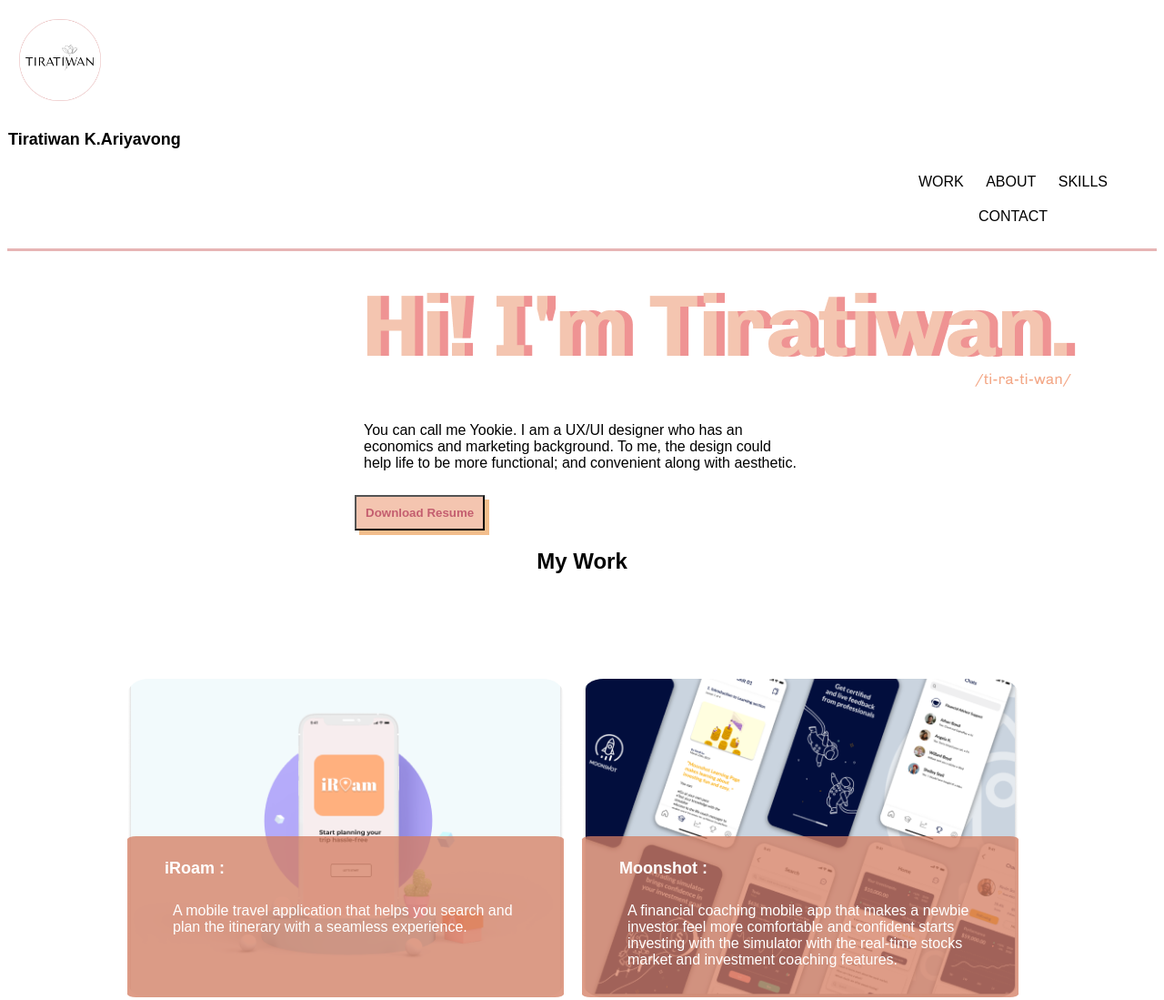
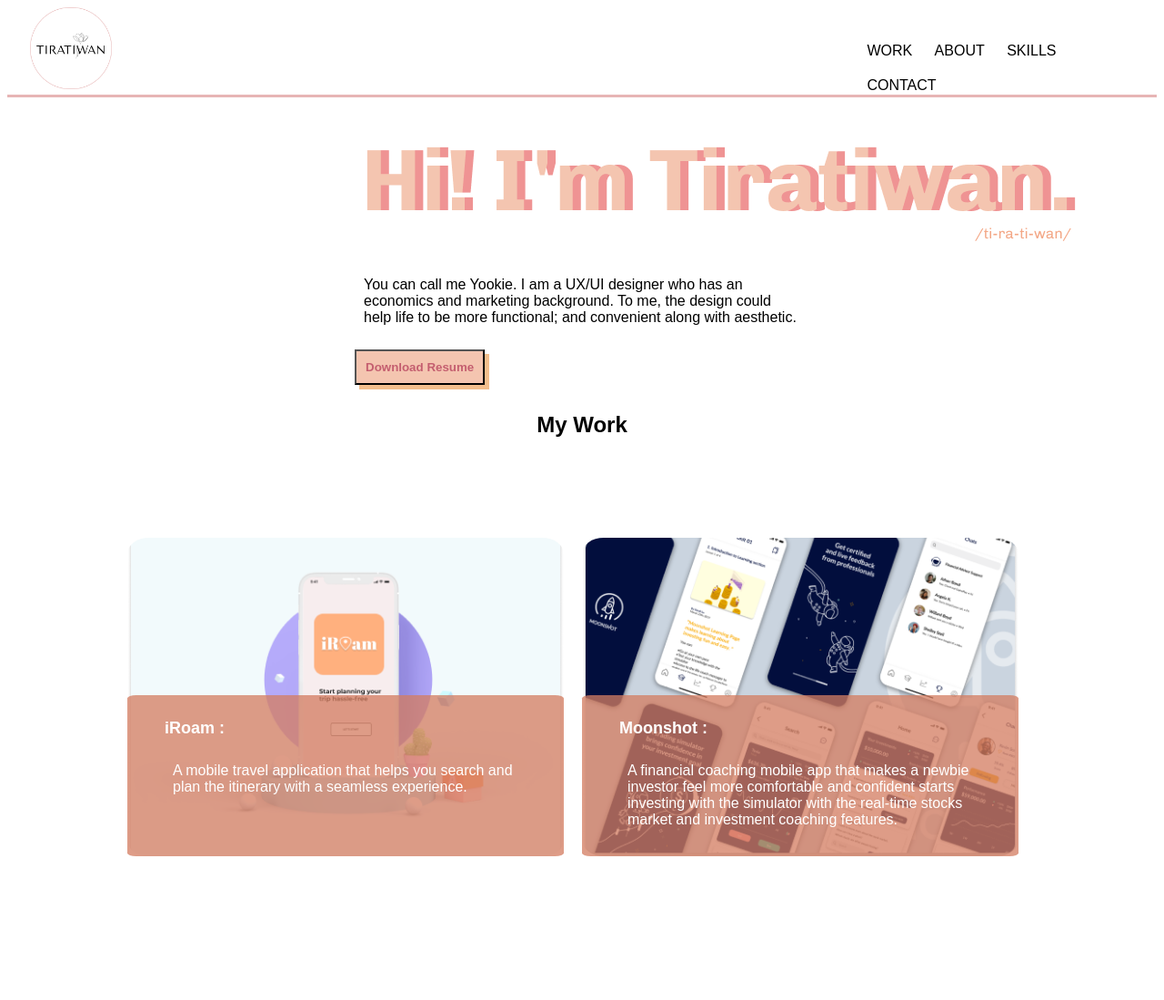
Before and after one commit to Tiratiwan/UX_UI_HW_18, a plain HTML site: page index.html in a window 1280 px wide. Shown: the top 1099 px of the page at 91% size. Drawn offline with Linux system fonts and the light colour scheme.

Commit message:
edited Nav bar

```diff
--- a/CSS/index.css
+++ b/CSS/index.css
@@ -5,17 +5,22 @@
     vertical-align: top;
 }
 
-.logo{
-    width: 23%;
-    padding: 1%;
-
+.logo img{
+    float: left;
+    padding-left: 25px;
 }
 
-nav, ul{
+nav{
+    width: 50%;
+    padding: 1%;
+    font-family: 'Chivo', sans-serif;
+    float: right;
+}
+
+
+ul{
     width: 50%;
     margin-left: auto;
-    font-family: 'Chivo', sans-serif;
-    text-align: center;
 }
 
 .heroImg{
@@ -30,17 +35,17 @@ nav, ul{
     margin-top: 25px;
 }
 
-footer{
+footer {
     background-color: #FBE5DB;
     width: 100%;
     padding: 25px;
     margin-top: 20px;
     border-top: 3px solid #E7B5B5 ;
-
 }
 
 header {
     border-bottom: 3px solid #E7B5B5 ;
+    height: 12vh;
 }
 h1 {
     font-family: 'Chivo', sans-serif;
@@ -48,8 +53,7 @@ h1 {
     font-size: x-large;
     display: flex;
     justify-content: center;
-
-
+    padding: 10px;
 
 }
 h2{
@@ -61,6 +65,9 @@ h2{
 h3{
     font-family: 'Chivo', sans-serif;
     font-weight: bold;
+    display: flex;
+    justify-content: center;
+    padding: 10px;
 }
 
 ul li{
@@ -83,7 +90,7 @@ button{
     padding: 10px;
     box-shadow: 5px 5px #f3be8c;
 }
-/* Row Style using Flex, Projects section */
+/* Projects section using Flex, */
 
 .text {
     background:  rgba(212, 125, 98, 0.76);
@@ -92,7 +99,6 @@ button{
     max-height: 45%;
     padding: 10px 40px;
     color: white;
-
     font-family: 'Chivo', sans-serif;
     border-radius: 2%;
 }
@@ -101,12 +107,13 @@ button{
 .row{
     display: flex;
     align-items: center;
+    align-content: center;
     height: 500px;
     width: 1000px;
     flex-direction: row;
     margin: auto;
-    margin-top: 5px;
-    padding: 20px;
+    margin-top: 10px;
+    padding: 5px;
 }
 /* put other project name with this group */
 
@@ -119,6 +126,7 @@ button{
     background-size: cover;
     cursor: pointer;
     border-radius: 5%;
+
 }
 
 .project1{
@@ -154,6 +162,10 @@ button{
     margin-left: 20%;
 }
 
+.myUXskills{
+    padding: 15px
+}
+
 @media only screen and (max-width:600px){
     .flexContainer{
         display: flex;
--- a/index.html
+++ b/index.html
@@ -8,18 +8,18 @@
     <link rel="stylesheet" href="CSS/index.css" type="text/css">
 
 </head>
-<body>
+
+
+
 <header>
-        <div class="inline-block logo">
+    <div class="logo">
         <img src="image/logo.png"
         width="90px"
         height="90px">
     </div>
-        <div class="inline-block">
-            <h2>Tiratiwan K.Ariyavong</h2>
-        </div>
 
 <nav class="inline-block">
+
     <ul>
         <li class="inline-block"> WORK</li>
         <li class="inline-block"> ABOUT</li>
@@ -30,6 +30,8 @@
 </nav>
 
 </header>
+<body>
+
 
    <section class="heroImg.">
        <div class="content">
@@ -75,26 +77,29 @@
 
             </div>
         </div>
-        <h3>View all projects</h3>
+        <div>
+            <h3 >View all projects</h3>
+        </div>
+
         </section>
 
     <section class="mySkills">
         <h1>My UX Skills</h1>
             <div class="flexContainer">
-                <div>
+                <div class="myUXskills">
                     <img src="image/user resh.png" width="300px" height="270px">
                     <h2>User Research</h2>
                     <p>When I researched, I started with setting the goal and what we would like to know, then created questions. Finding interviewees who are our target audience and interview by using Zoom or Google Meet. I asked 'why' to get in-depth insight from users, and most of the time, I got surprised insights
 
                     </p>
                 </div>
-                <div>
+                <div class="myUXskills">
                     <img src="../UX_UI_HW_18/image/empathy.png" width="300px" height="270px">
                     <h2>User Empathy</h2>
                     <p>Asking 'why' and put yourself in your interviewees' shoes to get more insights and their emotions. After getting answers, I used the 'Miro' board to generate and categorize to see the overall information. After that, I made an Empathy map for a better understanding of the target user.
                     </p>
                 </div>
-                <div>
+                <div class="myUXskills">
                     <img src="image/Qualitative int.png" width="300px" height="270px">
                     <h2>Qualitative Interviews</h2>
                     <p>I asked from general to narrow-down questions. Always make sure that the question won't lead interviewees to answer, and avoid Yes/No questions to get broader  information. I always approach them and let them with a relaxing and informal vibe. For instance, I set a Zoom meeting to interview. I talked with them and made them feel more comfortable before starting the interview session.
@@ -104,12 +109,7 @@
             </div>
     </section>
 
-
-
-
-
-
-<footer class="inline-block">
+<footer class="inline-block" >
     <ul>
         <li>WORK</li>
         <li>ABOUT</li>
```
Lines whose indentation alone changed are shown as unchanged.
